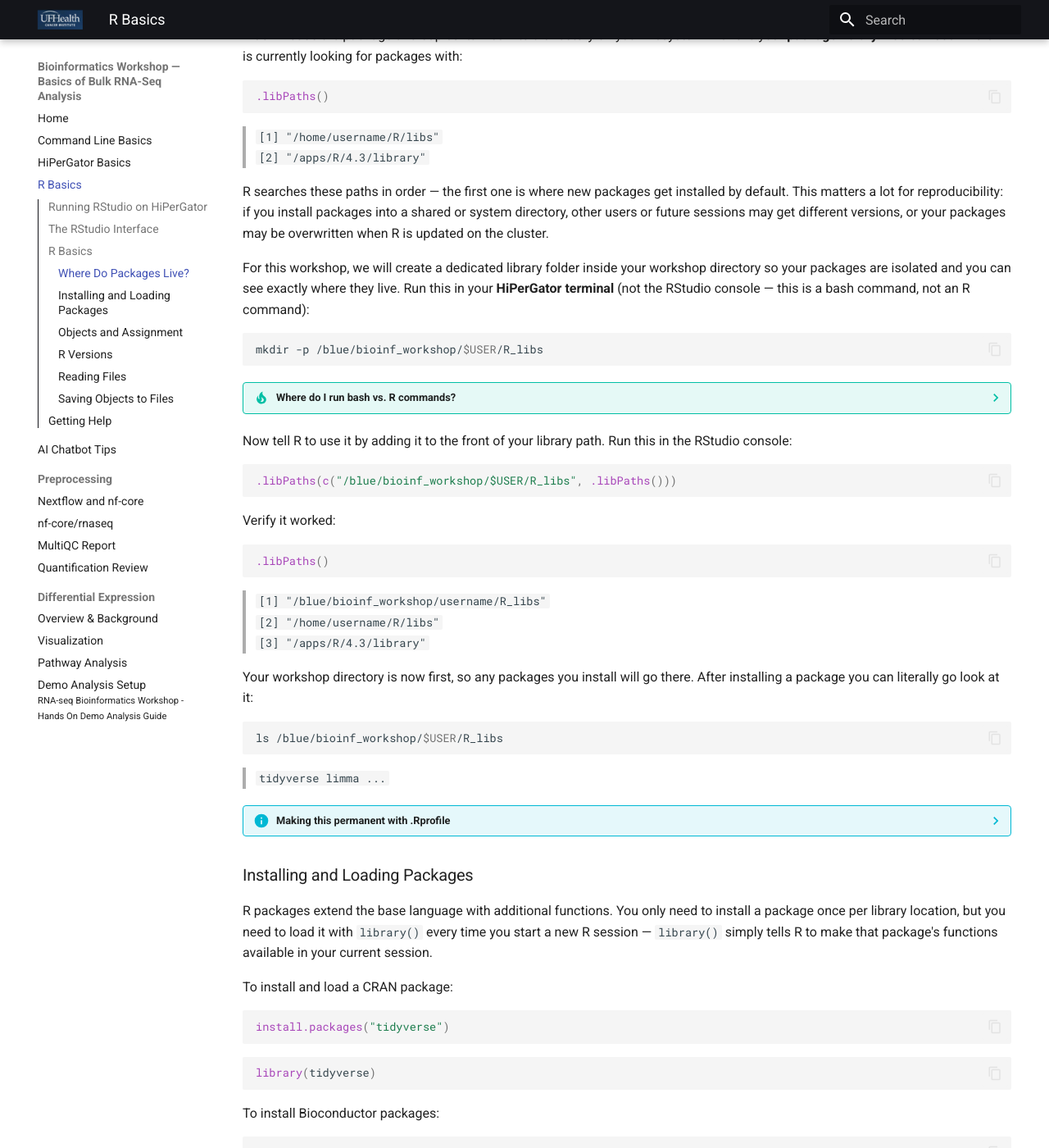
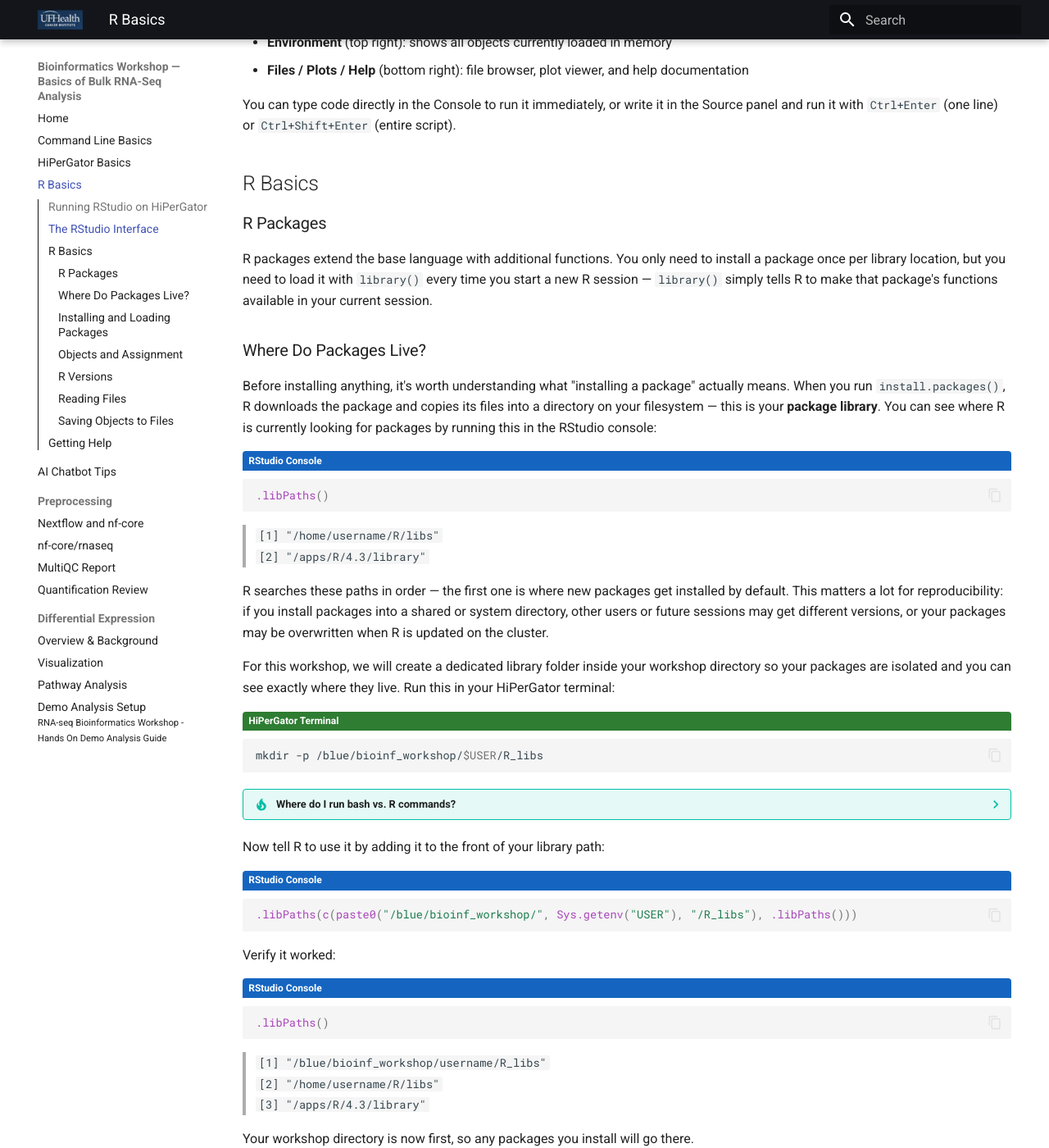
Before and after one commit to UFHCC-BCBSR/res-bioinfo-rnaseq-workshop, an MkDocs documentation site: the page built from docs/05_r-basics/r-basics.md, in a window 1280 px wide and 1400 px high, scrolled down 2074 px. Shown: the whole window at 82% size. Built offline with MkDocs 1.6.1 and Material for MkDocs 9.7.7, drawn with Linux system fonts in a browser that asks for light colours; some of the changed text lies outside the part shown.

Commit message:
add R vs bash code style

````diff
--- a/docs/05_r-basics/r-basics.md
+++ b/docs/05_r-basics/r-basics.md
@@ -11,10 +11,12 @@ For this workshop we run RStudio through HiPerGator rather than on your local co
 
 First, navigate to your workshop directory and create the job script:
 
+<div class="bash-block">
 ```bash
 cd /blue/bioinf_workshop/$USER
 nano rserver.sbatch
 ```
+</div>
 
 ??? tip "Need a nano refresher?"
     - Type or paste your content
@@ -23,14 +25,15 @@ nano rserver.sbatch
 
 Paste the following into nano, save, and exit:
 
+<div class="bash-block">
 ```bash
 #!/bin/bash
 #SBATCH --job-name=rserver
 #SBATCH --nodes=1
 #SBATCH --ntasks=1
-#SBATCH --cpus-per-task=2
-#SBATCH --mem=24gb
-#SBATCH --time=12:00:00
+#SBATCH --cpus-per-task=1
+#SBATCH --mem=8gb
+#SBATCH --time=02:00:00
 #SBATCH --output=rserver_%j.log
 #SBATCH --account=bioinf_workshop
 #SBATCH --qos=bioinf_workshop
@@ -40,32 +43,42 @@ Paste the following into nano, save, and exit:
 module purge; module load R
 rserver
 ```
+</div>
 
 Submit the job:
 
+<div class="bash-block">
 ```bash
 sbatch rserver.sbatch
 ```
+</div>
 
 > `Submitted batch job 12345678`
 
 Check the status until it shows `R` (running):
 
+<div class="bash-block">
 ```bash
 squeue -u $USER
 ```
+</div>
 
 Once running, check the log file for connection instructions (replace `12345678` with your job ID):
 
+<div class="bash-block">
 ```bash
 cat rserver_12345678.log
 ```
+</div>
 
 > Starting rserver on port 37546 in the /blue/bioinf_workshop/username/ directory.
 > Create an SSH tunnel with:
 > `ssh -N -L 8080:c12345a-s42.ufhpc:37546 username@hpg.rc.ufl.edu`
 > Then, open in the local browser:
 > `http://localhost:8080`
+
+!!! info "What is all that other stuff in the log?"
+    You will see a lot of RStudio Server startup messages after the SSH tunnel instructions — including an `ERROR` line about a missing config file. This is normal and can be ignored. If RStudio loaded in your browser, everything is working correctly.
 
 Open a **new terminal on your local computer** and run the `ssh` command from the log file. The terminal will appear to hang — this is normal, leave it running. Then open [http://localhost:8080](http://localhost:8080) in your browser and you should see the RStudio interface.
 
@@ -82,86 +95,110 @@ You can type code directly in the Console to run it immediately, or write it in
 
 ## R Basics
 
+### R Packages
+
+R packages extend the base language with additional functions. You only need to install a package once per library location, but you need to load it with `library()` every time you start a new R session — `library()` simply tells R to make that package's functions available in your current session.
+
 ### Where Do Packages Live?
 
-Before installing anything, it's worth understanding what "installing a package" actually means. When you run `install.packages()`, R downloads the package and copies its files into a directory on your filesystem — this is your **package library**. You can see where R is currently looking for packages with:
+Before installing anything, it's worth understanding what "installing a package" actually means. When you run `install.packages()`, R downloads the package and copies its files into a directory on your filesystem — this is your **package library**. You can see where R is currently looking for packages by running this in the RStudio console:
 
+<div class="r-block">
 ```r
 .libPaths()
 ```
+</div>
 
 > `[1] "/home/username/R/libs"`
 > `[2] "/apps/R/4.3/library"`
 
 R searches these paths in order — the first one is where new packages get installed by default. This matters a lot for reproducibility: if you install packages into a shared or system directory, other users or future sessions may get different versions, or your packages may be overwritten when R is updated on the cluster.
 
-For this workshop, we will create a dedicated library folder inside your workshop directory so your packages are isolated and you can see exactly where they live. Run this in your **HiPerGator terminal** (not the RStudio console — this is a bash command, not an R command):
+For this workshop, we will create a dedicated library folder inside your workshop directory so your packages are isolated and you can see exactly where they live. Run this in your HiPerGator terminal:
 
+<div class="bash-block">
 ```bash
 mkdir -p /blue/bioinf_workshop/$USER/R_libs
 ```
+</div>
 
 ??? tip "Where do I run bash vs. R commands?"
-    Throughout this workshop you will see two types of code blocks — bash commands that run in your terminal (the black window where you SSH into HiPerGator), and R commands that run in the RStudio console. If a code block starts with things like `mkdir`, `cd`, `sbatch`, or `module load`, it's a bash command and belongs in your terminal. If it looks like R code (`<-`, `library()`, `read.table()`), run it in RStudio.
+    Throughout this workshop you will see two types of code blocks — green **HiPerGator Terminal** blocks are bash commands that run in the terminal where you SSH into HiPerGator, and blue **RStudio Console** blocks are R commands that run in RStudio. If you are ever unsure, the colored label at the top of each block tells you exactly where to run it.
 
-Now tell R to use it by adding it to the front of your library path. Run this in the RStudio console:
+Now tell R to use it by adding it to the front of your library path:
 
+<div class="r-block">
 ```r
-.libPaths(c("/blue/bioinf_workshop/$USER/R_libs", .libPaths()))
+.libPaths(c(paste0("/blue/bioinf_workshop/", Sys.getenv("USER"), "/R_libs"), .libPaths()))
 ```
+</div>
 
 Verify it worked:
 
+<div class="r-block">
 ```r
 .libPaths()
 ```
+</div>
 
 > `[1] "/blue/bioinf_workshop/username/R_libs"`
 > `[2] "/home/username/R/libs"`
 > `[3] "/apps/R/4.3/library"`
 
-Your workshop directory is now first, so any packages you install will go there. After installing a package you can literally go look at it:
-
-```bash
-ls /blue/bioinf_workshop/$USER/R_libs
-```
-
-> `tidyverse  limma  ...`
+Your workshop directory is now first, so any packages you install will go there.
 
 ??? info "Making this permanent with .Rprofile"
-    Running `.libPaths()` in the console only applies to your current session. To make it permanent, you can add it to your `~/.Rprofile` file, which R reads automatically at startup:
+    Running `.libPaths()` in the console only applies to your current session. To make it permanent, you can add it to your `~/.Rprofile` file, which R reads automatically at startup. Note that `$USER` does not expand in R — we use `Sys.getenv("USER")` instead:
 
+    <div class="bash-block">
     ```bash
-    echo '.libPaths(c("/blue/bioinf_workshop/$USER/R_libs", .libPaths()))' >> ~/.Rprofile
+    echo '.libPaths(c(paste0("/blue/bioinf_workshop/", Sys.getenv("USER"), "/R_libs"), .libPaths()))' >> ~/.Rprofile
     ```
+    </div>
 
     Be cautious with this on a shared cluster — if you later work on a different project you may want a different library path.
 
 ### Installing and Loading Packages
 
-R packages extend the base language with additional functions. You only need to install a package once per library location, but you need to load it with `library()` every time you start a new R session — `library()` simply tells R to make that package's functions available in your current session.
-
 To install and load a CRAN package:
 
+<div class="r-block">
 ```r
 install.packages("tidyverse")
 ```
+</div>
 
+<div class="r-block">
 ```r
 library(tidyverse)
 ```
+</div>
 
 To install Bioconductor packages:
 
+<div class="r-block">
 ```r
 if (!require("BiocManager", quietly = TRUE))
     install.packages("BiocManager")
 BiocManager::install("limma")
 ```
+</div>
 
+<div class="r-block">
 ```r
 library(limma)
 ```
+</div>
+
+If it asks `Update all/some/none? [a/s/n]:` you can type `n` and press Enter.
+
+After installing, you can verify the packages are in your workshop library by checking in your HiPerGator terminal:
+
+<div class="bash-block">
+```bash
+ls /blue/bioinf_workshop/$USER/R_libs
+```
+</div>
 
 ??? tip "Do I need to reinstall packages every session?"
     No — `install.packages()` only needs to be run once per library location. The package files stay on disk and `library()` just loads them into memory for that session.
@@ -172,31 +209,39 @@ library(limma)
 
 In R, you store data in objects using the assignment operator `<-`. Let's create a few to practice:
 
+<div class="r-block">
 ```r
 x <- 42
 name <- "HiPerGator"
 counts <- c(100, 200, 300, 400)
 ```
+</div>
 
 You can see all objects in your current session in the Environment panel, or list them with:
 
+<div class="r-block">
 ```r
 ls()
 ```
+</div>
 
 > `[1] "counts" "name"   "x"`
 
 To check the value of an object, just type its name:
 
+<div class="r-block">
 ```r
 x
 ```
+</div>
 
 > `[1] 42`
 
+<div class="r-block">
 ```r
 counts
 ```
+</div>
 
 > `[1] 100 200 300 400`
 
@@ -204,16 +249,19 @@ counts
 
 Different R versions can have different package compatibility. You can check your R version with:
 
+<div class="r-block">
 ```r
 R.version
 ```
+</div>
 
 For this workshop we use the version loaded by `module load R` on HiPerGator. If you install R on your own computer, we recommend using the same major version to avoid compatibility issues.
 
 ### Reading Files
 
-Let's create a small practice file to read in. Run this in the RStudio terminal or on HiPerGator:
+Let's create a small practice file to read in. Run this in your HiPerGator terminal:
 
+<div class="bash-block">
 ```bash
 cat > /blue/bioinf_workshop/$USER/practice_samples.tsv << 'EOF'
 sample_id	condition	batch
@@ -223,70 +271,100 @@ sample3	treatment	2
 sample4	treatment	2
 EOF
 ```
+</div>
 
-Now read it into R:
+Now read it into R. We can use `Sys.getenv("USER")` to avoid hardcoding your username:
 
+<div class="r-block">
 ```r
-sample_info <- read.table("/blue/bioinf_workshop/$USER/practice_samples.tsv", header=TRUE, sep="\t")
+sample_info <- read.table(
+    paste0("/blue/bioinf_workshop/", Sys.getenv("USER"), "/practice_samples.tsv"),
+    header=TRUE, sep="\t"
+)
 ```
+</div>
 
 Or with tidyverse:
 
+<div class="r-block">
 ```r
 library(tidyverse)
-sample_info <- read_tsv("/blue/bioinf_workshop/$USER/practice_samples.tsv")
+sample_info <- read_tsv(paste0("/blue/bioinf_workshop/", Sys.getenv("USER"), "/practice_samples.tsv"))
 ```
+</div>
 
 To quickly check what a file looks like after reading it in:
 
+<div class="r-block">
 ```r
 head(sample_info)
 ```
+</div>
 
+<div class="r-block">
 ```r
 dim(sample_info)
 ```
+</div>
 
+<div class="r-block">
 ```r
 colnames(sample_info)
 ```
+</div>
 
+<div class="r-block">
 ```r
 str(sample_info)
 ```
+</div>
 
 ### Saving Objects to Files
 
 To save a data frame to a file:
 
+<div class="r-block">
 ```r
 write.table(sample_info, file="sample_info_out.tsv", sep="\t", row.names=TRUE, quote=FALSE)
 ```
+</div>
 
+<div class="r-block">
 ```r
 write.csv(sample_info, file="sample_info_out.csv", row.names=TRUE)
 ```
+</div>
 
 To save an R object so you can reload it later without rerunning your analysis:
 
+<div class="r-block">
 ```r
 saveRDS(sample_info, file="sample_info.rds")
 ```
+</div>
 
+<div class="r-block">
 ```r
 sample_info <- readRDS("sample_info.rds")
 ```
+</div>
+
+You can verify the files were created in your HiPerGator terminal:
+
+<div class="bash-block">
+```bash
+ls /blue/bioinf_workshop/$USER/
+```
+</div>
 
 ## Getting Help
 
-To get help on any function in R, use `?` or `help()`:
+To get help on any function in R, use `?`:
 
+<div class="r-block">
 ```r
 ?read.table
 ```
-
-```r
-help(lmFit)
-```
+</div>
 
 The Help panel in RStudio will display the documentation. You can also search for functions directly in the Help panel search box.
````
